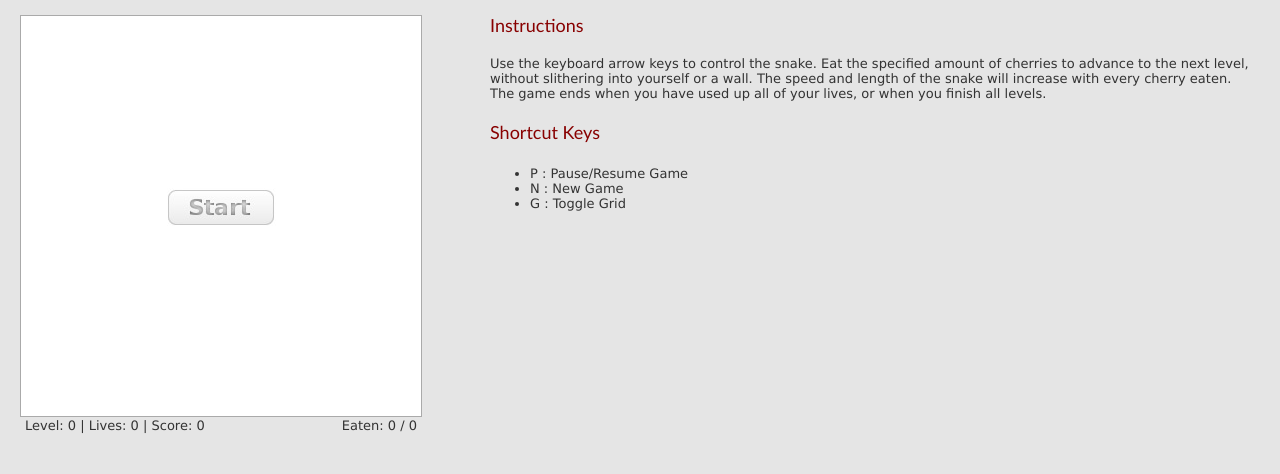
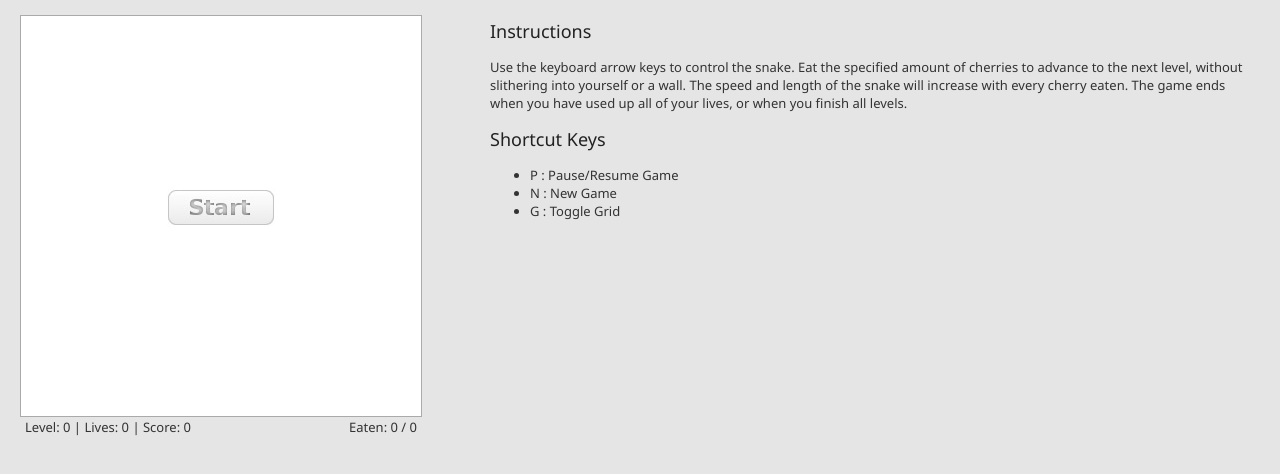
Before and after one commit to snake-app/snake-app.github.com, a plain HTML site: page index.htm in a window 1280 px wide. Drawn offline with nearby package versions, Linux system fonts and the light colour scheme.

Commit message:
fixed background and other css tweaks

```diff
--- a/css/jq.css
+++ b/css/jq.css
@@ -1,11 +1,10 @@
-body, div { font-family: 'lucida grande', helvetica, verdana, arial, sans-serif }
+html { font-family: "Segoe UI", Helvetica, Verdana, Arial, sans-serif; color: #222; }
 body { margin: 0; padding: 0; font-size: small; color: #333 }
 a:hover {color:#ff3333}
 a img {border:0}
-h1, h2 { font-family: 'trebuchet ms', verdana, arial; padding: 10px; margin: 0 }
 h1 { font-size: large}
-h2 { color: #800; padding-left:0; font-size: large; font-weight: normal; }
-h2 a, h2 a:visited {color:#800;text-decoration:none}
+h2 { color: #222; padding-left:0; font-size: large; font-weight: normal; }
+h2 a, h2 a:visited {color:#222;text-decoration:none}
 table { border-collapse: collapse; }
 fieldset {border:0;margin:15px;}
 label {display:block;margin-top:2px;}
--- a/css/snake.css
+++ b/css/snake.css
@@ -6,12 +6,13 @@
  */
 
 html {
-  background-color: rgb(229,229,229);
+  height: 100%;
 }
 
 body {
   background-image: url(../img/background-texture.png),
                     -moz-linear-gradient(rgba(255,255,255,0.5), rgba(255,255,255,0.2));
+  background-color: rgb(229,229,229);
 }
 
 /* columns: 515px | auto (used in tabContent) */
```
